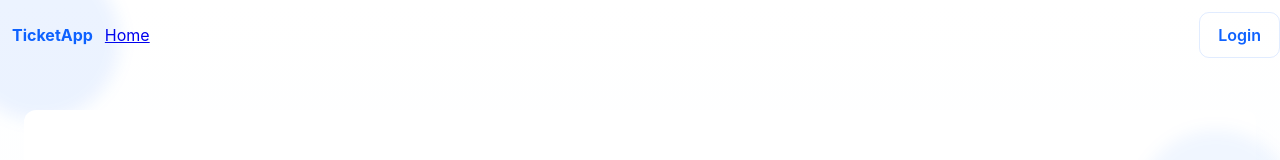
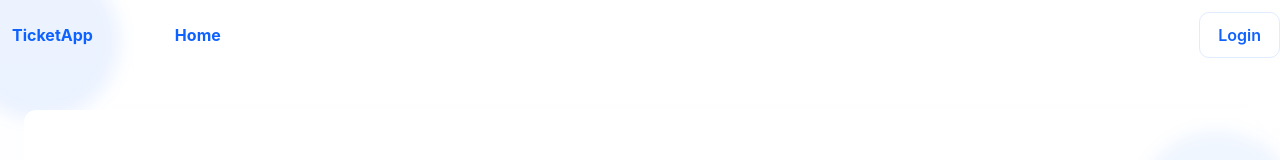
Before and after one commit to ibocodes/react-ticket-web, a React (Vite) app: page / in a window 1280 px wide. Shown: the top 160 px of the page. Built offline with nearby package versions, Linux system fonts and the light colour scheme.

Commit message:
still fixing one or two

```diff
--- a/src/components/layout.tsx
+++ b/src/components/layout.tsx
@@ -10,9 +10,9 @@ export const Navbar: React.FC<{ onLogout?: ()=>void }> = ({ onLogout }) => {
       <div style={{display:"flex",alignItems:"center",gap:12, marginLeft:12}}>
         <strong style={{color:"#0f62ff"}}>TicketApp</strong>
         <nav className="nav-links" aria-label="Main navigation" style={{justifyItems:"center"}}>
-          <Link to="/">Home</Link>
-          {auth && <Link to="/dashboard">Dashboard</Link>}
-          {auth && <Link to="/tickets">Tickets</Link>}
+          <Link to="/" style={{color:"#0f62ff", textDecoration:"none", marginLeft:70, fontWeight:700}}>Home</Link>
+          {auth && <Link to="/dashboard" style={{color:"#0f62ff", textDecoration:"none"}}>Dashboard</Link>}
+          {auth && <Link to="/tickets" style={{color:"#0f62ff", textDecoration:"none"}}>Tickets</Link>}
         </nav>
       </div>
       <div>
```
